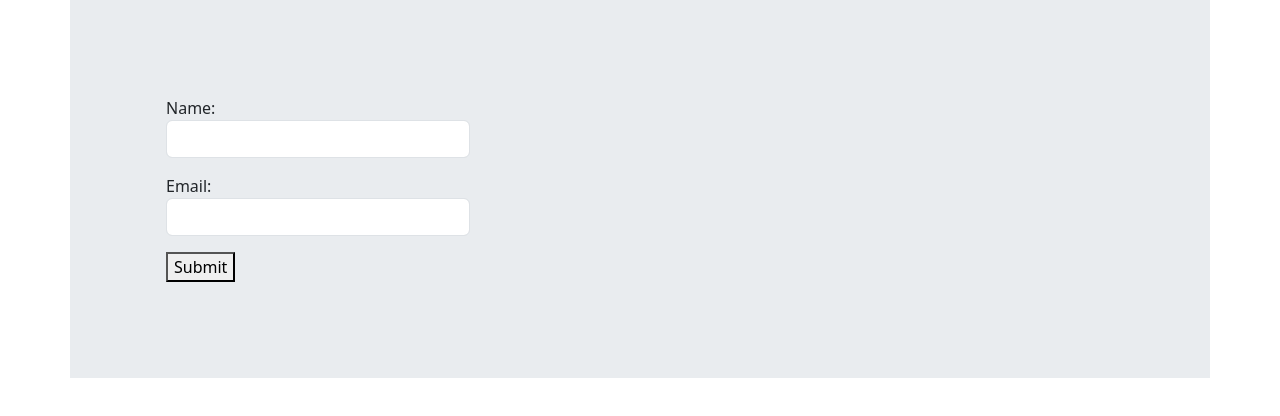
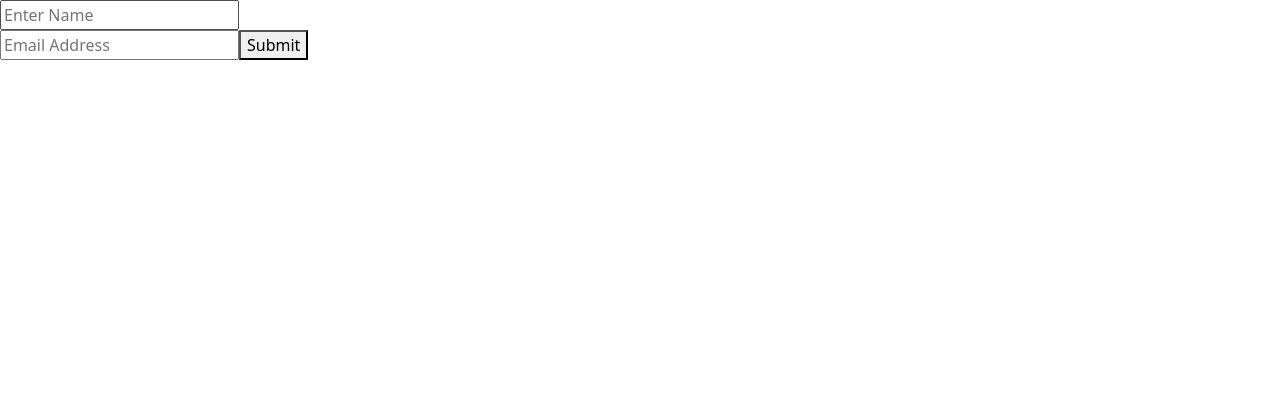
Before and after one commit to khudsiyasyeda-11/My-practice-repo, a React (Create React App) app: page /admin in a window 1280 px wide. Shown: the top 416 px of the page. Built offline with nearby package versions, Linux system fonts and the light colour scheme.

Commit message:
Form errors practice

```diff
--- a/src/App.js
+++ b/src/App.js
@@ -7,8 +7,8 @@ import "animate.css";
 import React from "react";
 import { createContext, useState } from "react";
 import "react-toastify";
-import FormikYup from "./Practice/FormikYup";
 import * as Yup from "yup";
+import FormErrors from "./Practice/FormErrors";
 // import Header from "./Blossom/Header";
 // import Footer from "./Blossom/Footer";
 // import Routing from "./Blossom/Routing";
@@ -33,7 +33,7 @@ function App() {
         {/* <Suspense fallback={<div>...Loading</div>}>
           <Lazy show={show} setShow={setShow} />
         // </Suspense> */}
-        <FormikYup />
+        <FormErrors />
       </LoginStatus.Provider>
     </div>
   );
--- /dev/null
+++ b/src/Practice/FormErrors.js
@@ -0,0 +1,46 @@
+import React, { useState } from "react";
+
+const FormErrors = () => {
+  const [name, setName] = useState("");
+  const [email, setEmail] = useState("");
+  const [errors, setErrors] = useState({});
+  const Validate = () => {
+    const errors = {};
+    if (!name) errors.name = "Name is Required";
+    if (!email) errors.email = "Invalid Email Address";
+    return errors;
+  };
+  const HandleChange = (e) => {
+    e.preventDefault();
+    const formErrors = Validate();
+    if (Object.keys(formErrors).length === 0) {
+      console.log("Form Submitted", { name, email });
+    } else {
+      setErrors(formErrors);
+    }
+  };
+
+  return (
+    <div>
+      <form onSubmit={HandleChange}>
+        <input
+          type="text"
+          value={name}
+          onChange={(e) => setName(e.target.value)}
+          placeholder="Enter Name"
+        />
+        {errors.name && <div>{errors.name}</div>}
+        <input
+          type="email"
+          value={email}
+          onChange={(e) => setEmail(e.target.value)}
+          placeholder="Email Address"
+        />
+        {errors.email && <div>{errors.email}</div>}
+        <button type="submit">Submit</button>
+      </form>
+    </div>
+  );
+};
+
+export default FormErrors;
```
Also changed, not shown: src/Practice/Yup.js (deleted, +0 -7 lines).
